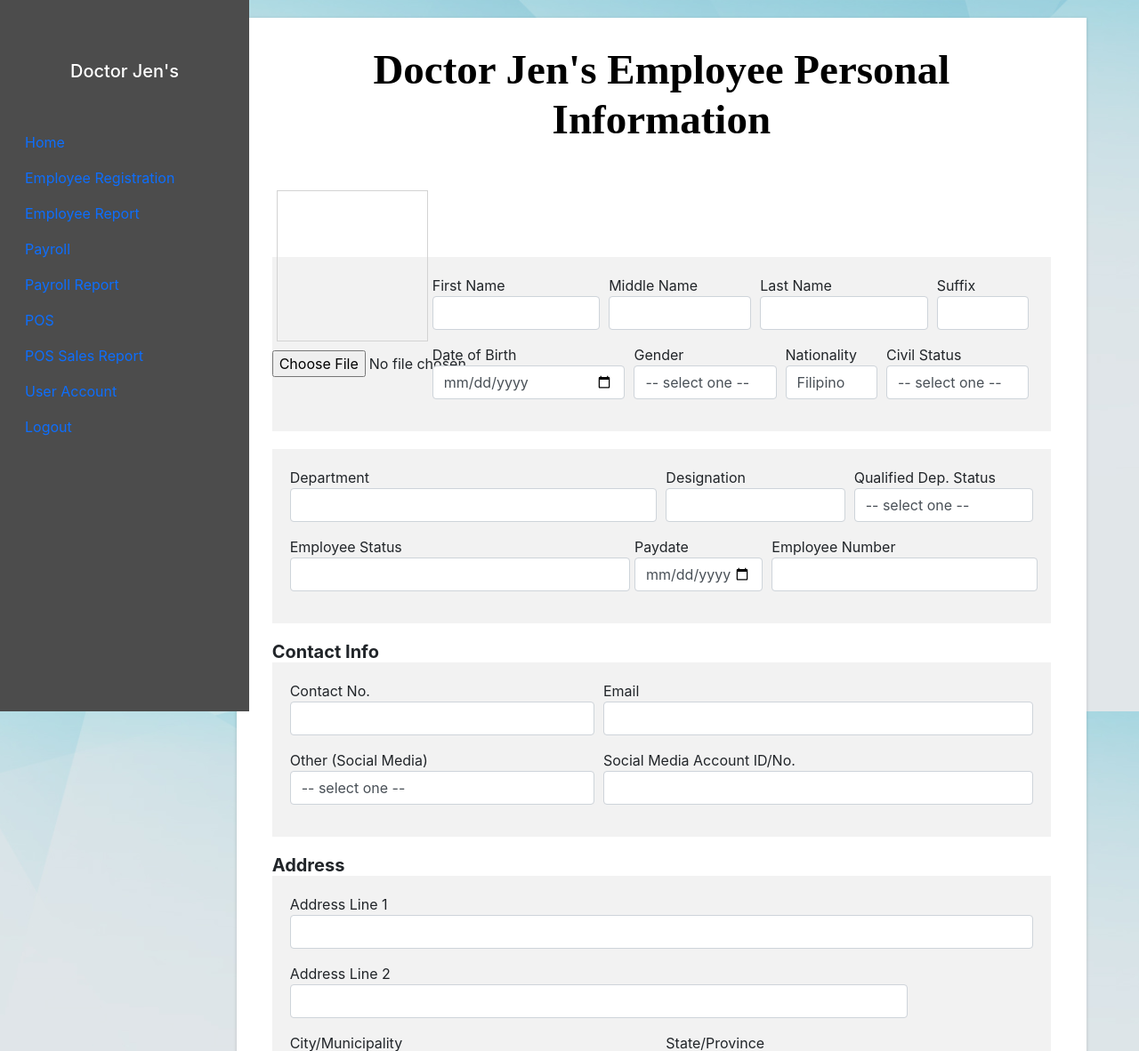
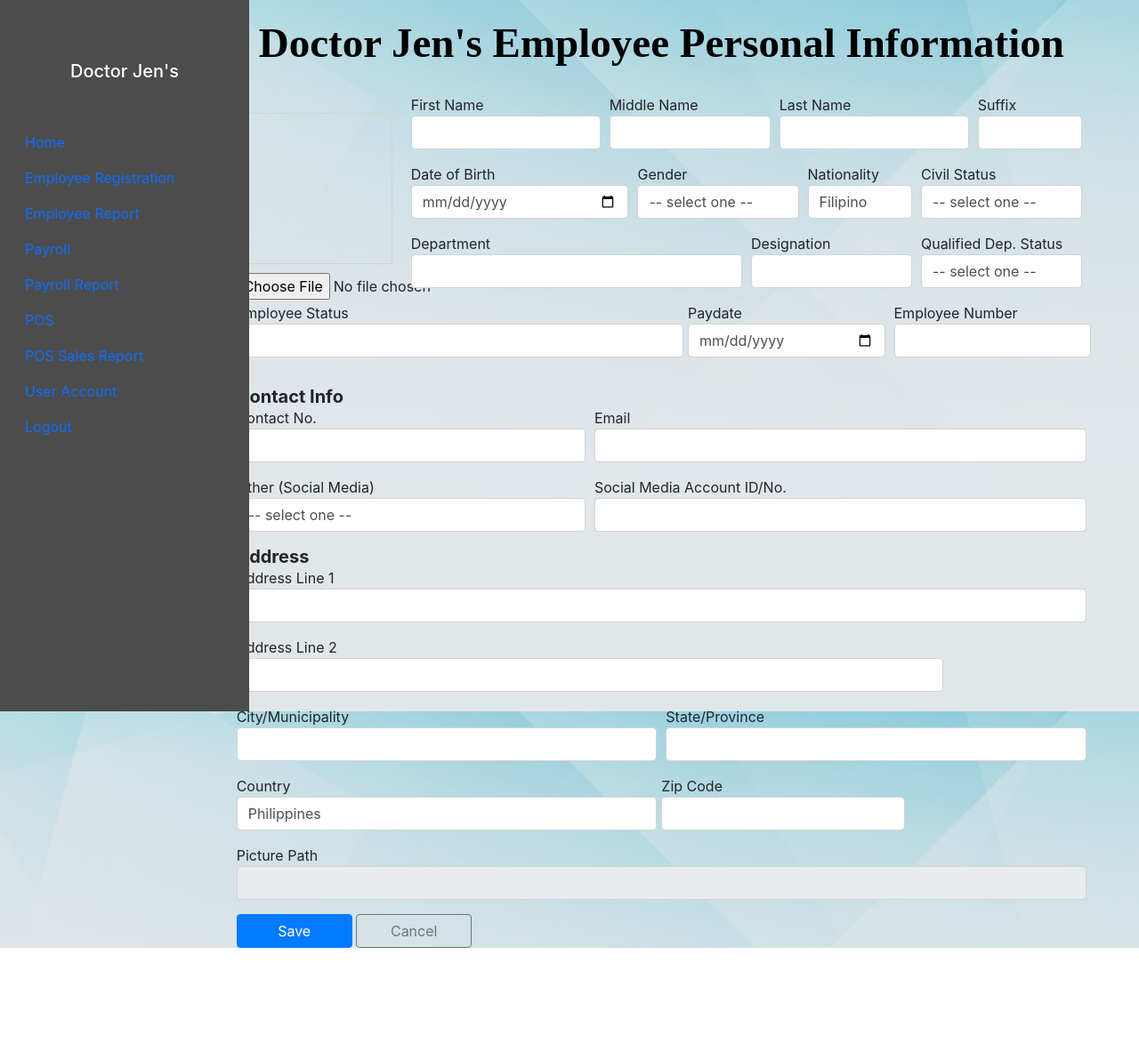
Before and after one commit to qafsd219/tating_webdevelopment, a PHP site: page /employee_registration_save.php in a window 1280 px wide. Shown: the top 1182 px of the page at 89% size. After the commit the page ends 1066 px from the top, so only its background shows below. Run offline with PHP 8.4, Linux system fonts and the light colour scheme.

Commit message:
Add files via upload

```diff
--- a/process/employee_registration_save_page.php
+++ b/process/employee_registration_save_page.php
@@ -1,6 +1,5 @@
 <!DOCTYPE html>
 <html lang="en">
-
 <head>
     <meta charset="UTF-8">
     <meta http-equiv="X-UA-Compatible" content="IE=edge">
@@ -16,7 +15,6 @@
     <script src="https://maxcdn.bootstrapcdn.com/bootstrap/4.5.2/js/bootstrap.min.js"></script>
     <!-- EMPLOYEE REG FILE LINK-->
     <script src="js/emp_data_save.js"></script>
-    <link rel="stylesheet" href="../css/employee_registration.css">
 </head>
 <body>
     <div class="container">
@@ -304,7 +302,7 @@
                     <input type="text" class="form-control mt-0" name="employee_status" id="employee_status" value="">
                 </div>
                 <div class="form-row">
-                    <div class="form-group col-4">
+                    <div class="form-group col-6">
                         <label for="pay_day" class="mb-0 controllabel">Paydate</label>
                         <input type="date" class="form-control mt-0" name="pay_date" id="pay_date">
                     </div>
--- a/process/jonas_payroll_save.php
+++ b/process/jonas_payroll_save.php
@@ -2,7 +2,6 @@
 
 try {
     if ($_SERVER['REQUEST_METHOD'] == 'POST') {
-
         $employee_number = $_POST['employee_no'];
         $basic_rate_hour = $_POST['basic_rate_hour'];
         $basic_num_hours_cutoff = $_POST['basic_num_hours_cutoff'];
--- a/process/payroll_page.php
+++ b/process/payroll_page.php
@@ -170,7 +170,7 @@
                         </li>
                     </ul>
                 </div>
-            </div>
+                </div>
                     <div class="col">
                         <div class="col d-flex mt-4">
                             <ul class="">
@@ -395,9 +395,9 @@
                             </ul>
                         </div>
                     </div>
-                </form>
+                </div>
             </div>
-        </div>
+        </form>
     </div>
 </body>
 </html>
```
